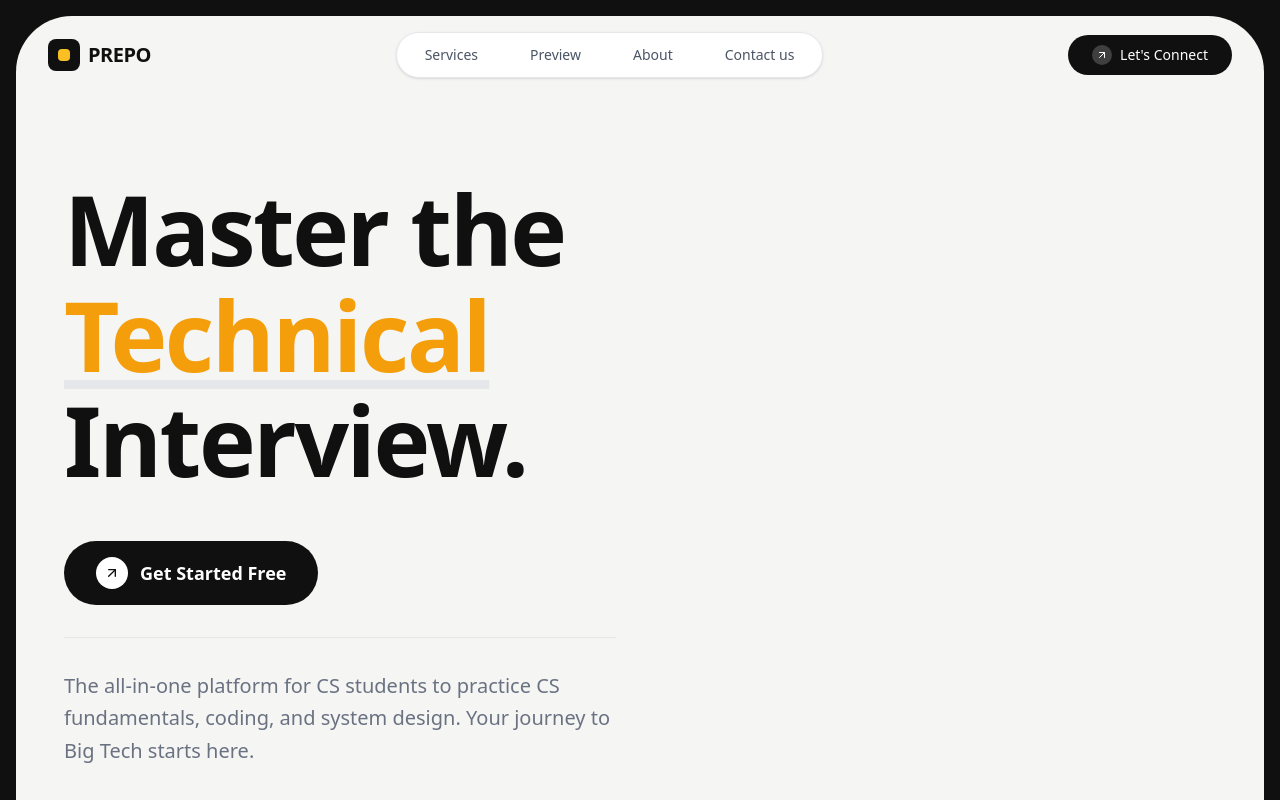
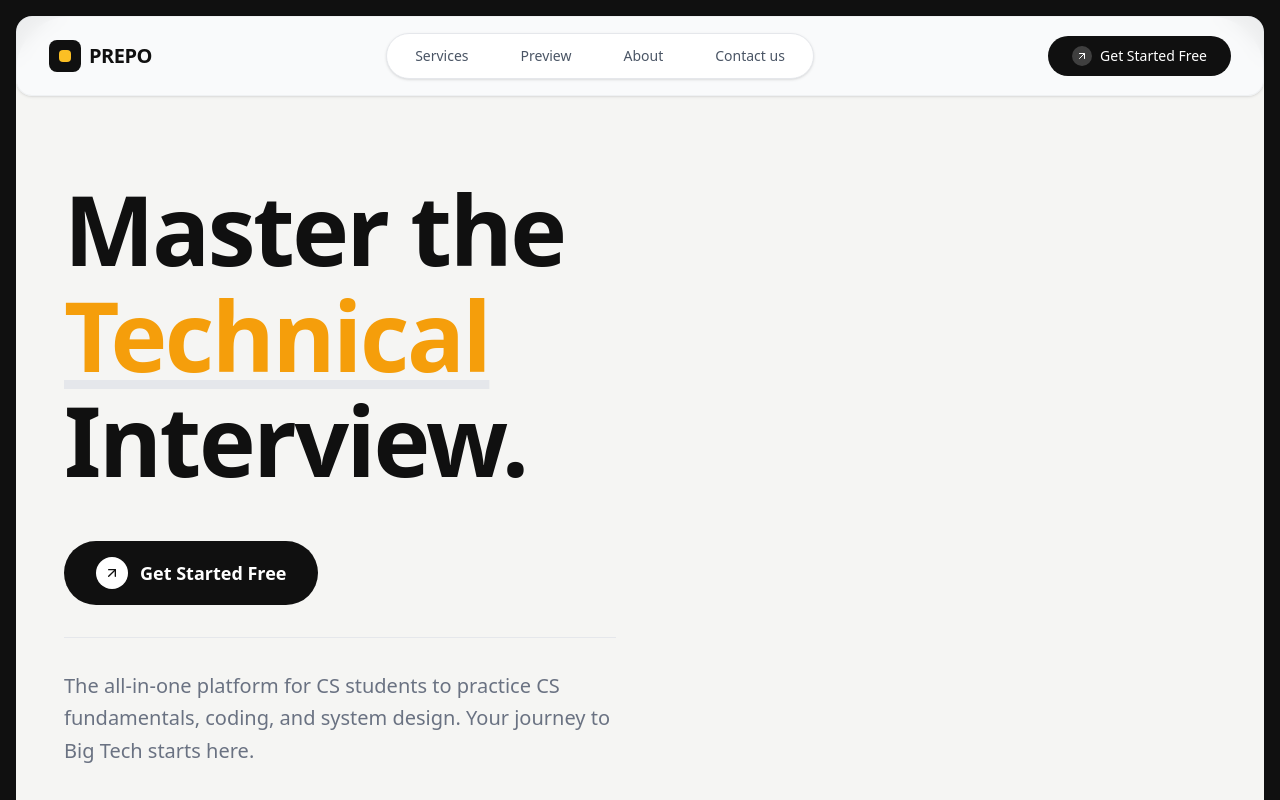
Before and after one commit to TimSing6584/PREPO, a Next.js app: page / in a window 1280 px wide. Shown: the top 800 px of the page. Built offline with nearby package versions, Linux system fonts and the light colour scheme.

Commit message:
change components path of landing page

```diff
--- a/components/Footer.tsx
+++ b/components/landing-page/Footer.tsx
@@ -1,7 +1,7 @@
 'use client'
 
 import Link from 'next/link'
-import { Linkedin, Github, Twitter, Mail, ArrowUpRight } from 'lucide-react'
+import { Linkedin, Github, Twitter, Instagram, Mail, ArrowUpRight } from 'lucide-react'
 
 export default function Footer() {
   return (
@@ -18,27 +18,15 @@ export default function Footer() {
             <p className="text-gray-500 leading-relaxed text-sm">
               Empowering the next generation of software engineers to ace their technical interviews with AI-driven mentorship.
             </p>
-            <div className="flex gap-4">
-              <a href="#" className="p-2 bg-white rounded-xl border border-gray-100 hover:text-primary-500 transition-colors shadow-sm">
-                <Linkedin className="w-5 h-5" />
-              </a>
-              <a href="#" className="p-2 bg-white rounded-xl border border-gray-100 hover:text-primary-500 transition-colors shadow-sm">
-                <Github className="w-5 h-5" />
-              </a>
-              <a href="#" className="p-2 bg-white rounded-xl border border-gray-100 hover:text-primary-500 transition-colors shadow-sm">
-                <Twitter className="w-5 h-5" />
-              </a>
-            </div>
           </div>
 
           <div className="grid grid-cols-2 md:grid-cols-3 col-span-1 lg:col-span-3 gap-12">
             <div className="space-y-8">
               <h4 className="font-bold text-[#101010] uppercase tracking-widest text-xs">Product</h4>
               <ul className="space-y-4 text-sm text-gray-500">
-                <li><Link href="#preview" className="hover:text-black transition-colors">Features</Link></li>
+                <li><Link href="#preview" className="hover:text-black transition-colors">Preview</Link></li>
                 <li><Link href="#" className="hover:text-black transition-colors">Pricing</Link></li>
                 <li><Link href="#" className="hover:text-black transition-colors">Resources</Link></li>
-                <li><Link href="#" className="hover:text-black transition-colors">Roadmap</Link></li>
               </ul>
             </div>
 
@@ -46,7 +34,6 @@ export default function Footer() {
               <h4 className="font-bold text-[#101010] uppercase tracking-widest text-xs">Company</h4>
               <ul className="space-y-4 text-sm text-gray-500">
                 <li><Link href="#about" className="hover:text-black transition-colors">About Us</Link></li>
-                <li><Link href="#" className="hover:text-black transition-colors">Careers</Link></li>
                 <li><Link href="#" className="hover:text-black transition-colors">Privacy Policy</Link></li>
                 <li><Link href="#" className="hover:text-black transition-colors">Terms of Service</Link></li>
               </ul>
@@ -81,15 +68,17 @@ export default function Footer() {
             </div>
           </div>
 
-          {/* Social Media Platform */}
-
-          {/* <div className="flex items-center gap-4">
-            <span className="text-[10px] font-bold text-gray-400 uppercase tracking-widest">Crazy mode:</span>
-            <div className="bg-[#101010] p-1 rounded-full flex gap-1 scale-90">
-              <button className="px-5 py-1.5 rounded-full text-[10px] font-bold text-white bg-white/10 hover:bg-white/20 transition-all">On</button>
-              <button className="px-5 py-1.5 rounded-full text-[10px] font-bold text-white/40 hover:text-white transition-all">Off</button>
-            </div>
-          </div> */}
+          <div className="flex items-center gap-4">
+            <a href="#" className="p-2 bg-white rounded-xl border border-gray-100 hover:text-primary-500 transition-colors shadow-sm">
+              <Linkedin className="w-5 h-5" />
+            </a>
+            <a href="#" className="p-2 bg-white rounded-xl border border-gray-100 hover:text-primary-500 transition-colors shadow-sm">
+              <Instagram className="w-5 h-5" />
+            </a>
+            <a href="#" className="p-2 bg-white rounded-xl border border-gray-100 hover:text-primary-500 transition-colors shadow-sm">
+              <Twitter className="w-5 h-5" />
+            </a>
+          </div>
         </div>
       </div>
     </footer>
--- a/components/Navbar.tsx
+++ b/components/landing-page/Navbar.tsx
@@ -17,7 +17,7 @@ export default function Navbar() {
   }, [])
 
   return (
-    <nav className="fixed top-4 left-4 right-4 z-50 px-8 py-4">
+    <nav className="fixed top-4 left-4 right-4 z-50 px-8 py-4 bg-gray-50/95 backdrop-blur-sm rounded-2xl border border-gray-200/50 shadow-sm">
       <div className="max-w-[1400px] mx-auto flex items-center justify-between">
         {/* Logo */}
         <div className="flex items-center gap-2">
@@ -44,7 +44,7 @@ export default function Navbar() {
             <div className="w-5 h-5 bg-white/20 rounded-full flex items-center justify-center group-hover:bg-white/30 transition-all">
               <ArrowUpRight className="w-3 h-3 text-white" />
             </div>
-            Let's Connect
+            Get Started Free
           </Link>
         </div>
       </div>
```
Also changed, not shown: app/page.tsx (+6 -6 lines), components/landing-page/About.tsx (renamed from components/About.tsx), components/landing-page/Companies.tsx (renamed from components/Companies.tsx), components/landing-page/Hero.tsx (renamed from components/Hero.tsx), components/landing-page/Preview.tsx (renamed from components/Preview.tsx).
